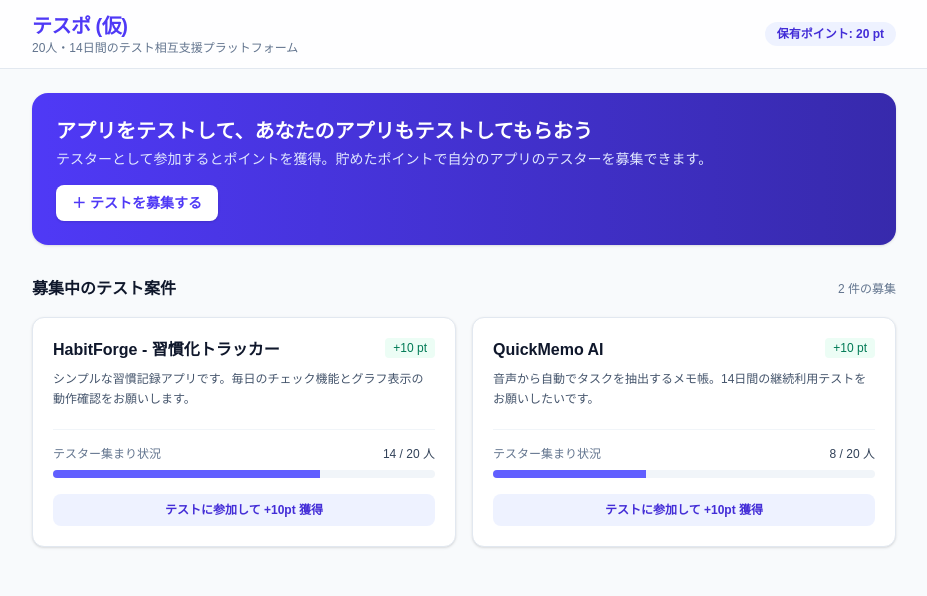
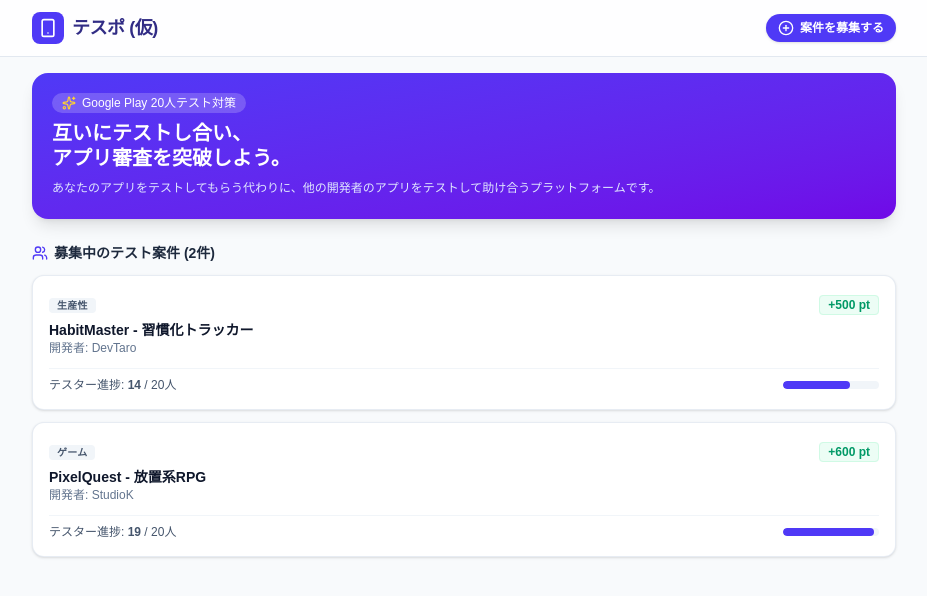
Before and after one commit to yutoookawa/tespo-app, a Next.js app: page / in a window 1280 px wide. Shown: the top 596 px of the page, without its empty margins (176-1103 px from the left). Built offline with nearby package versions, Linux system fonts and the light colour scheme.

Commit message:
feat: add post creation modal

```diff
--- a/src/app/page.tsx
+++ b/src/app/page.tsx
@@ -1,121 +1,269 @@
 "use client";
 
-import React, { useState } from "react";
+import React, { useState } from 'react';
+import { PlusCircle, Search, ShieldCheck, Smartphone, Users, CheckCircle2, Sparkles, X } from 'lucide-react';
 
-// テスト用のダミーデータ（後でSupabaseのデータベースと繋ぎます）
-const INITIAL_PROJECTS = [
+interface AppItem {
+  id: string;
+  name: string;
+  category: string;
+  developer: string;
+  requiredTesters: number;
+  currentTesters: number;
+  rewardPoints: number;
+  tags: string[];
+}
+
+export default function Home() {
+  // 初期データ（モック）
+  const [apps, setApps] = useState<AppItem[]>([
     {
       id: "1",
-    title: "HabitForge - 習慣化トラッカー",
-    description: "シンプルな習慣記録アプリです。毎日のチェック機能とグラフ表示の動作確認をお願いします。",
-    targetTesters: 20,
+      name: "HabitMaster - 習慣化トラッカー",
+      category: "生産性",
+      developer: "DevTaro",
+      requiredTesters: 20,
       currentTesters: 14,
-    rewardPoints: 10,
-    joinUrl: "https://play.google.com/apps/testing/example",
+      rewardPoints: 500,
+      tags: ["Android 13+", "毎日ログイン不要", "所要3分"]
     },
     {
       id: "2",
-    title: "QuickMemo AI",
-    description: "音声から自動でタスクを抽出するメモ帳。14日間の継続利用テストをお願いしたいです。",
-    targetTesters: 20,
-    currentTesters: 8,
-    rewardPoints: 10,
-    joinUrl: "https://play.google.com/apps/testing/example2",
-  },
-];
+      name: "PixelQuest - 放置系RPG",
+      category: "ゲーム",
+      developer: "StudioK",
+      requiredTesters: 20,
+      currentTesters: 19,
+      rewardPoints: 600,
+      tags: ["Android 12+", "バグ報告歓迎"]
+    }
+  ]);
 
-export default function Home() {
-  const [projects] = useState(INITIAL_PROJECTS);
-  const [userPoints, setUserPoints] = useState(20); // 初期付与ポイント（仮）
+  // モーダルの開閉状態
+  const [isModalOpen, setIsModalOpen] = useState(false);
+
+  // フォームの入力値
+  const [formData, setFormData] = useState({
+    name: "",
+    category: "ツール",
+    developer: "",
+    requiredTesters: 20,
+    rewardPoints: 500,
+    tagInput: "",
+  });
+
+  // 投稿送信ハンドラー
+  const handleSubmit = (e: React.FormEvent) => {
+    e.preventDefault();
+    if (!formData.name.trim() || !formData.developer.trim()) return;
+
+    const newApp: AppItem = {
+      id: Date.now().toString(),
+      name: formData.name,
+      category: formData.category,
+      developer: formData.developer,
+      requiredTesters: Number(formData.requiredTesters) || 20,
+      currentTesters: 0,
+      rewardPoints: Number(formData.rewardPoints) || 500,
+      tags: formData.tagInput ? formData.tagInput.split(',').map(t => t.trim()) : ["新着", "Android"]
+    };
+
+    setApps([newApp, ...apps]);
+    setIsModalOpen(false);
+    setFormData({
+      name: "",
+      category: "ツール",
+      developer: "",
+      requiredTesters: 20,
+      rewardPoints: 500,
+      tagInput: "",
+    });
+  };
 
   return (
-    <div className="min-h-screen bg-slate-50 text-slate-800">
-      {/* ナビゲーションバー */}
-      <header className="sticky top-0 z-10 border-b border-slate-200 bg-white/80 backdrop-blur-md">
-        <div className="mx-auto flex max-w-4xl items-center justify-between px-4 py-3">
-          <div>
-            <h1 className="text-xl font-bold tracking-tight text-indigo-600">テスポ (仮)</h1>
-            <p className="text-xs text-slate-500">20人・14日間のテスト相互支援プラットフォーム</p>
+    <div className="min-h-screen bg-slate-50 text-slate-900 pb-16">
+      {/* ヘッダー */}
+      <header className="sticky top-0 z-40 bg-white/80 backdrop-blur border-b border-slate-200">
+        <div className="max-w-4xl mx-auto px-4 h-14 flex items-center justify-between">
+          <div className="flex items-center gap-2">
+            <div className="bg-indigo-600 text-white p-1.5 rounded-lg">
+              <Smartphone className="w-5 h-5" />
             </div>
-          <div className="flex items-center gap-3">
-            <span className="inline-flex items-center rounded-full bg-indigo-50 px-3 py-1 text-xs font-semibold text-indigo-700">
-              保有ポイント: {userPoints} pt
-            </span>
+            <span className="font-bold text-lg tracking-tight text-indigo-900">テスポ (仮)</span>
           </div>
+          <button
+            onClick={() => setIsModalOpen(true)}
+            className="flex items-center gap-1.5 bg-indigo-600 text-white text-xs font-semibold px-3 py-1.5 rounded-full shadow hover:bg-indigo-700 transition"
+          >
+            <PlusCircle className="w-4 h-4" />
+            <span>案件を募集する</span>
+          </button>
         </div>
       </header>
 
       {/* メインコンテンツ */}
-      <main className="mx-auto max-w-4xl px-4 py-6">
-        {/* ヒーローエリア */}
-        <section className="mb-8 rounded-2xl bg-gradient-to-r from-indigo-600 to-indigo-800 p-6 text-white shadow-sm">
-          <h2 className="text-lg font-bold sm:text-xl">アプリをテストして、あなたのアプリもテストしてもらおう</h2>
-          <p className="mt-1 text-sm text-indigo-100">
-            テスターとして参加するとポイントを獲得。貯めたポイントで自分のアプリのテスターを募集できます。
+      <main className="max-w-4xl mx-auto px-4 pt-4 space-y-6">
+        {/* バナー */}
+        <section className="bg-gradient-to-br from-indigo-600 to-violet-700 rounded-2xl p-5 text-white shadow-lg relative overflow-hidden">
+          <div className="relative z-10 space-y-2">
+            <div className="inline-flex items-center gap-1.5 px-2.5 py-0.5 rounded-full bg-white/20 text-xs font-medium backdrop-blur">
+              <Sparkles className="w-3.5 h-3.5 text-amber-300" />
+              <span>Google Play 20人テスト対策</span>
+            </div>
+            <h1 className="text-xl font-bold leading-tight">
+              互いにテストし合い、<br />アプリ審査を突破しよう。
+            </h1>
+            <p className="text-xs text-indigo-100 leading-relaxed">
+              あなたのアプリをテストしてもらう代わりに、他の開発者のアプリをテストして助け合うプラットフォームです。
             </p>
-          <div className="mt-4 flex gap-3">
-            <button
-              onClick={() => alert("テスト募集機能は次のステップで実装します！")}
-              className="rounded-lg bg-white px-4 py-2 text-sm font-semibold text-indigo-600 shadow transition hover:bg-indigo-50 active:scale-95"
-            >
-              ＋ テストを募集する
-            </button>
           </div>
         </section>
 
-        {/* テスト案件一覧 */}
-        <section>
-          <div className="mb-4 flex items-center justify-between">
-            <h3 className="text-base font-bold text-slate-900">募集中のテスト案件</h3>
-            <span className="text-xs text-slate-500">{projects.length} 件の募集</span>
+        {/* 案件一覧 */}
+        <section className="space-y-3">
+          <div className="flex items-center justify-between">
+            <h2 className="text-sm font-bold text-slate-800 flex items-center gap-1.5">
+              <Users className="w-4 h-4 text-indigo-600" />
+              <span>募集中のテスト案件 ({apps.length}件)</span>
+            </h2>
           </div>
 
-          <div className="grid gap-4 sm:grid-cols-2">
-            {projects.map((project) => (
-              <div
-                key={project.id}
-                className="flex flex-col justify-between rounded-xl border border-slate-200 bg-white p-5 shadow-sm transition hover:border-indigo-200 hover:shadow-md"
-              >
+          <div className="grid gap-3">
+            {apps.map((app) => (
+              <div key={app.id} className="bg-white p-4 rounded-xl border border-slate-200/80 shadow-sm space-y-3">
+                <div className="flex justify-between items-start">
                   <div>
-                  <div className="flex items-start justify-between gap-2">
-                    <h4 className="font-semibold text-slate-900">{project.title}</h4>
-                    <span className="rounded bg-emerald-50 px-2 py-0.5 text-xs font-medium text-emerald-700">
-                      +{project.rewardPoints} pt
+                    <span className="text-[10px] font-bold tracking-wide uppercase px-2 py-0.5 rounded bg-slate-100 text-slate-600">
+                      {app.category}
+                    </span>
+                    <h3 className="font-bold text-sm text-slate-900 mt-1">{app.name}</h3>
+                    <p className="text-xs text-slate-500">開発者: {app.developer}</p>
+                  </div>
+                  <div className="text-right">
+                    <span className="text-xs font-semibold text-emerald-600 bg-emerald-50 px-2 py-0.5 rounded border border-emerald-100">
+                      +{app.rewardPoints} pt
                     </span>
                   </div>
-                  <p className="mt-2 text-xs leading-relaxed text-slate-600">{project.description}</p>
                 </div>
 
-                <div className="mt-5 border-t border-slate-100 pt-4">
-                  <div className="mb-2 flex items-center justify-between text-xs text-slate-500">
-                    <span>テスター集まり状況</span>
-                    <span className="font-medium text-slate-700">
-                      {project.currentTesters} / {project.targetTesters} 人
-                    </span>
-                  </div>
-                  {/* プログレスバー */}
-                  <div className="h-2 w-full overflow-hidden rounded-full bg-slate-100">
+                <div className="flex items-center justify-between text-xs text-slate-600 pt-2 border-t border-slate-100">
+                  <span>テスター進捗: <b>{app.currentTesters}</b> / {app.requiredTesters}人</span>
+                  <div className="w-24 bg-slate-100 h-2 rounded-full overflow-hidden">
                     <div
-                      className="h-full bg-indigo-500 transition-all duration-300"
-                      style={{ width: `${(project.currentTesters / project.targetTesters) * 100}%` }}
+                      className="bg-indigo-600 h-full rounded-full"
+                      style={{ width: `${Math.min((app.currentTesters / app.requiredTesters) * 100, 100)}%` }}
                     />
                   </div>
-
-                  <a
-                    href={project.joinUrl}
-                    target="_blank"
-                    rel="noopener noreferrer"
-                    onClick={() => setUserPoints((prev) => prev + project.rewardPoints)}
-                    className="mt-4 block w-full rounded-lg bg-indigo-50 py-2 text-center text-xs font-semibold text-indigo-700 transition hover:bg-indigo-100 active:scale-95"
-                  >
-                    テストに参加して +{project.rewardPoints}pt 獲得
-                  </a>
                 </div>
               </div>
             ))}
           </div>
         </section>
       </main>
+
+      {/* 投稿モーダル */}
+      {isModalOpen && (
+        <div className="fixed inset-0 z-50 bg-black/50 flex items-end sm:items-center justify-center p-0 sm:p-4 backdrop-blur-sm">
+          <div className="bg-white w-full max-w-lg rounded-t-2xl sm:rounded-2xl p-6 space-y-4 shadow-xl max-h-[90vh] overflow-y-auto">
+            <div className="flex justify-between items-center border-b pb-3">
+              <h3 className="font-bold text-base text-slate-800">新しいテスト案件を募集する</h3>
+              <button onClick={() => setIsModalOpen(false)} className="text-slate-400 hover:text-slate-600">
+                <X className="w-5 h-5" />
+              </button>
+            </div>
+
+            <form onSubmit={handleSubmit} className="space-y-4 text-xs">
+              <div>
+                <label className="block font-semibold text-slate-700 mb-1">アプリ名 *</label>
+                <input
+                  type="text"
+                  required
+                  placeholder="例: Tespo"
+                  value={formData.name}
+                  onChange={(e) => setFormData({ ...formData, name: e.target.value })}
+                  className="w-full border border-slate-300 rounded-lg px-3 py-2 focus:outline-none focus:border-indigo-500 text-sm"
+                />
+              </div>
+
+              <div className="grid grid-cols-2 gap-3">
+                <div>
+                  <label className="block font-semibold text-slate-700 mb-1">カテゴリー</label>
+                  <select
+                    value={formData.category}
+                    onChange={(e) => setFormData({ ...formData, category: e.target.value })}
+                    className="w-full border border-slate-300 rounded-lg px-3 py-2 bg-white text-sm"
+                  >
+                    <option>ツール</option>
+                    <option>ゲーム</option>
+                    <option>生産性</option>
+                    <option>ヘルスケア</option>
+                    <option>教育</option>
+                  </select>
+                </div>
+                <div>
+                  <label className="block font-semibold text-slate-700 mb-1">開発者名 *</label>
+                  <input
+                    type="text"
+                    required
+                    placeholder="例: Yuto"
+                    value={formData.developer}
+                    onChange={(e) => setFormData({ ...formData, developer: e.target.value })}
+                    className="w-full border border-slate-300 rounded-lg px-3 py-2 border-slate-300 rounded-lg text-sm"
+                  />
+                </div>
+              </div>
+
+              <div className="grid grid-cols-2 gap-3">
+                <div>
+                  <label className="block font-semibold text-slate-700 mb-1">募集人数</label>
+                  <input
+                    type="number"
+                    value={formData.requiredTesters}
+                    onChange={(e) => setFormData({ ...formData, requiredTesters: Number(e.target.value) })}
+                    className="w-full border border-slate-300 rounded-lg px-3 py-2 text-sm"
+                  />
+                </div>
+                <div>
+                  <label className="block font-semibold text-slate-700 mb-1">付与ポイント</label>
+                  <input
+                    type="number"
+                    value={formData.rewardPoints}
+                    onChange={(e) => setFormData({ ...formData, rewardPoints: Number(e.target.value) })}
+                    className="w-full border border-slate-300 rounded-lg px-3 py-2 text-sm"
+                  />
+                </div>
+              </div>
+
+              <div>
+                <label className="block font-semibold text-slate-700 mb-1">タグ（カンマ区切り）</label>
+                <input
+                  type="text"
+                  placeholder="例: Android 13+, 初心者歓迎"
+                  value={formData.tagInput}
+                  onChange={(e) => setFormData({ ...formData, tagInput: e.target.value })}
+                  className="w-full border border-slate-300 rounded-lg px-3 py-2 text-sm"
+                />
+              </div>
+
+              <div className="pt-2 flex gap-2">
+                <button
+                  type="button"
+                  onClick={() => setIsModalOpen(false)}
+                  className="flex-1 py-2.5 rounded-lg border border-slate-200 font-semibold text-slate-600 hover:bg-slate-50"
+                >
+                  キャンセル
+                </button>
+                <button
+                  type="submit"
+                  className="flex-1 py-2.5 rounded-lg bg-indigo-600 font-semibold text-white hover:bg-indigo-700 shadow"
+                >
+                  投稿する
+                </button>
+              </div>
+            </form>
+          </div>
+        </div>
+      )}
     </div>
   );
 }
```
Lines whose indentation alone changed are shown as unchanged.
